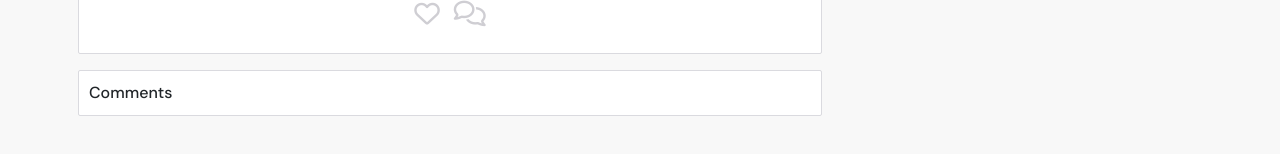
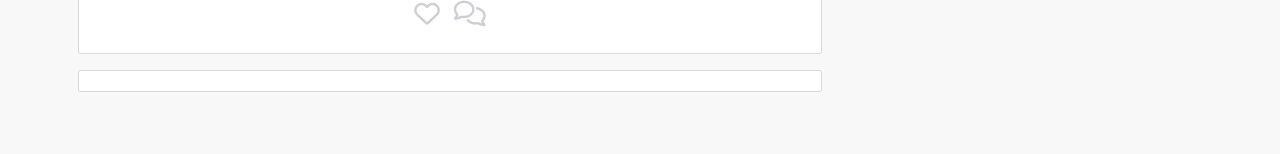
Before and after one commit to MartinBradbury/moments-walkthrough, a React (Create React App) app: page /posts/1 in a window 1280 px wide. Shown: the part 260-414 px from the top of the page. Built offline with nearby package versions, Linux system fonts and the light colour scheme; no server answers.

Commit message:
added postPage logic for Commentsform

```diff
--- a/src/pages/posts/PostPage.js
+++ b/src/pages/posts/PostPage.js
@@ -8,11 +8,17 @@ import appStyles from "../../App.module.css";
 import { useParams } from "react-router";
 import { axiosReq } from "../../api/axiosDefaults";
 import Post from "./Post";
+import CommentCreateForm from "../comments/CommentCreateForm";
+import { useCurrentUser } from "../../context/CurrentUserContext";
 
 function PostPage() {
   const { id } = useParams();
   console.log(id);
   const [post, setPost] = useState({ results: [] });
+
+  const currentUser = useCurrentUser();
+  const profile_image = currentUser?.profile_image;
+  const [comments, setComments] = useState({ results: [] });
 
   useEffect(() => {
     const handleMount = async () => {
@@ -35,7 +41,19 @@ function PostPage() {
       <Col className="py-2 p-0 p-lg-2" lg={8}>
         <p>Popular profiles for mobile</p>
         <Post {...post.results[0]} setPosts={setPost} postPage />
-        <Container className={appStyles.Content}>Comments</Container>
+        <Container className={appStyles.Content}>
+        {currentUser ? (
+  <CommentCreateForm
+  profile_id={currentUser.profile_id}
+  profileImage={profile_image}
+  post={id}
+  setPost={setPost}
+  setComments={setComments}
+/>
+) : comments.results.length ? (
+  "Comments"
+) : null}
+        </Container>
       </Col>
       <Col lg={4} className="d-none d-lg-block p-0 p-lg-2">
         Popular profiles for desktop
```
